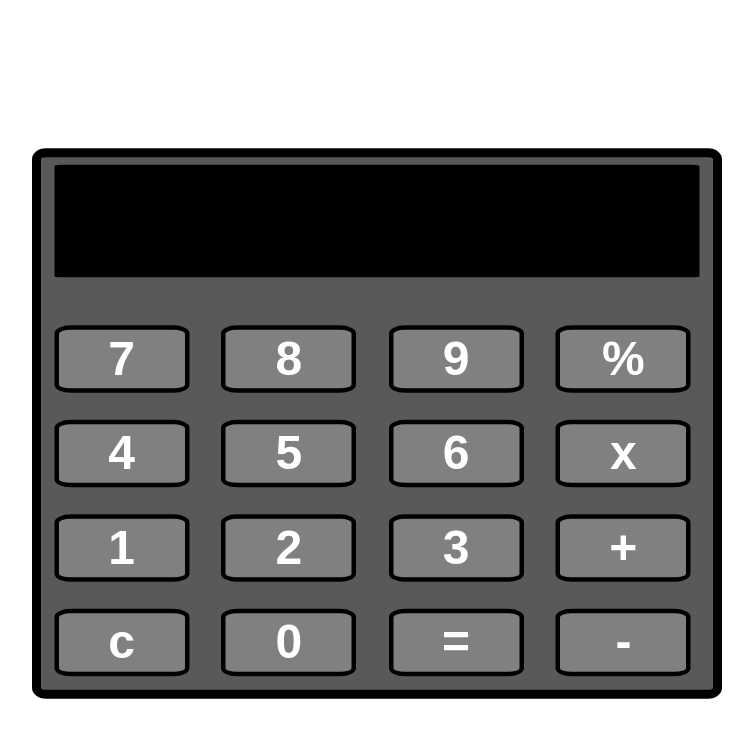
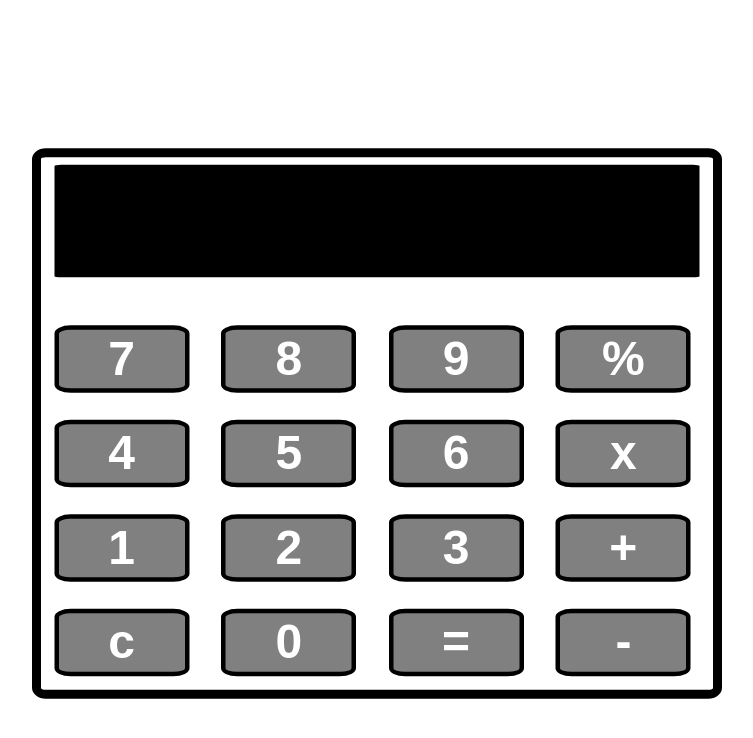
Before and after one commit to lawrencejon/Javascript-Calculator, a plain HTML site: page index.html in a window 1280 px wide. Shown: the whole page, without its empty margins (237-990 px from the left). Drawn offline with Linux system fonts and the light colour scheme.

Commit message:
change colors

```diff
--- a/css/main.css
+++ b/css/main.css
@@ -1,11 +1,11 @@
 #calc-container {
     border: 6px solid black;
+    background-color: white;
     width: 35%;
     position: absolute;
     border-radius: 2%;
     top: 30%;
     left: 30%;
-    background-color: hsl(0, 0%, 35%);
     transform: scale(1.5);
 }
 input[type=text] {
```
